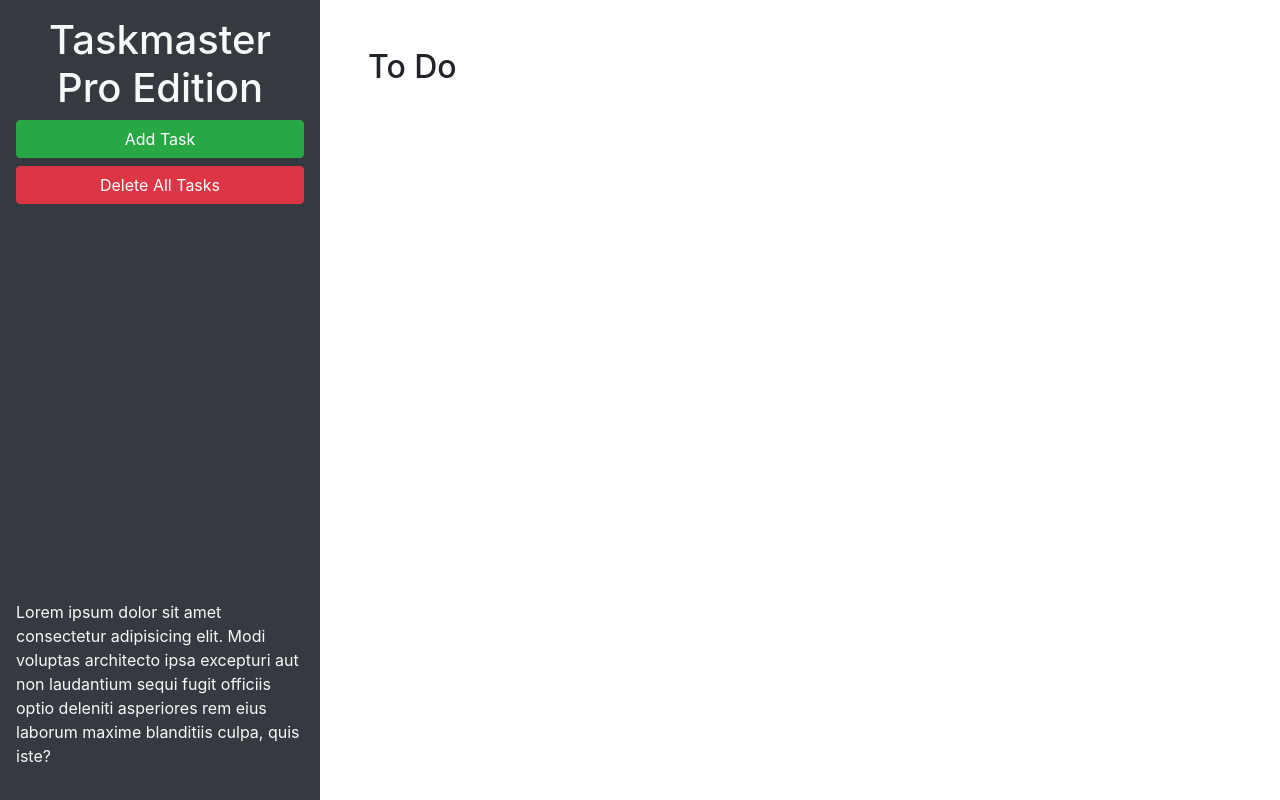
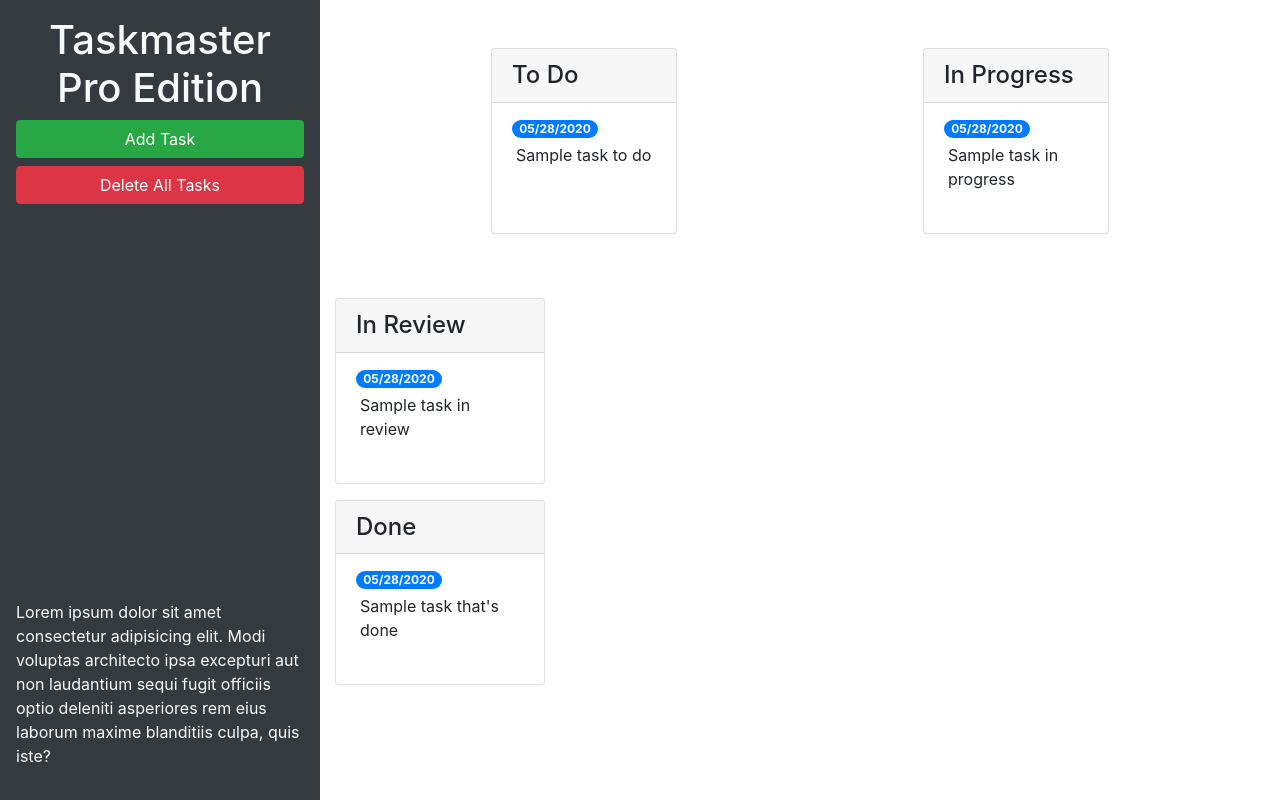
Before and after one commit to CDMurr/taskmaster-pro, a plain HTML site: page index.html in a window 1280 px wide. Drawn offline with nearby package versions, Linux system fonts and the light colour scheme.

```diff
--- a/index.html
+++ b/index.html
@@ -18,16 +18,76 @@
       <button id="create-task" class="btn btn-block btn-success" data-toggle="modal" data-target="#task-form-modal">Add
         Task</button>
       <button id="remove-tasks" class="btn btn-block btn-danger">Delete All Tasks</button>
-      <p class="mt-auto">Lorem ipsum dolor sit amet consectetur adipisicing elit. Modi voluptas architecto ipsa excepturi aut non
+      <p class="mt-auto">Lorem ipsum dolor sit amet consectetur adipisicing elit. Modi voluptas architecto ipsa
+        excepturi aut non
         laudantium sequi fugit officiis optio deleniti asperiores rem eius laborum maxime blanditiis culpa, quis iste?
       </p>
     </header>
     <main class="col-12 col-lg-9">
-      <div class="m-5">
-        <h2>To Do</h2>
-        <ul id="list-toDo" class="list-group"> </ul>
+      <div class="m-5 row justify-content-around">
+        <!-- todo start -->
+        <div class="col-12 col-md-6 col-xl-3 mb-3">
+          <div class="card">
+            <h4 class="card-header">
+              To Do
+            </h4>
+            <ul id="list-toDo" class="list-group list-group-flush">
+              <li class="list-group-item">
+                <span class="badge badge-primary badge-pill">05/28/2020</span>
+                <p class="m-1">Sample task to do</p>
+              </li>
+            </ul>
+          </div>
+        </div>
+        <!-- todo end -->
+        <!-- in progress start -->
+        <div class="col-12 col-md-6 col-xl-3 mb-3">
+          <div class="card">
+            <h4 class="card-header">
+              In Progress
+            </h4>
+            <ul id="list-inProgress" class="list-group list-group-flush">
+              <li class="list-group-item">
+                <span class="badge badge-primary badge-pill">05/28/2020</span>
+                <p class="m-1">Sample task in progress</p>
+              </li>
+            </ul>
+          </div>
+        </div>
+        <!-- in progress end -->
       </div>
-    </main>
+      <!-- in review start -->
+      <div class="col-12 col-md-6 col-xl-3 mb-3">
+        <div class="card">
+          <h4 class="card-header">
+            In Review
+          </h4>
+          <ul id="list-inReview" class="list-group list-group-flush">
+            <li class="list-group-item">
+              <span class="badge badge-primary badge-pill">05/28/2020</span>
+              <p class="m-1">Sample task in review</p>
+            </li>
+          </ul>
+        </div>
+      </div>
+      <!-- in review end -->
+      <!-- done start -->
+      <div class="col-12 col-md-6 col-xl-3 mb-3">
+        <div class="card">
+          <h4 class="card-header">
+            Done
+          </h4>
+          <ul id="list-done" class="list-group list-group-flush">
+            <li class="list-group-item">
+              <span class="badge badge-primary badge-pill">05/28/2020</span>
+              <p class="m-1">Sample task that's done</p>
+            </li>
+          </ul>
+        </div>
+      </div>
+      <!-- done end -->
+  </div>
+  </main>
   </div>
 
   <!-- Modal -->
@@ -45,11 +105,11 @@
           <form>
             <div class="form-group">
               <label for="modalTaskDescription">Task description</label>
-              <textarea id="modalTaskDescription" rows="3"></textarea>
+              <textarea id="modalTaskDescription" rows="3" class="form-control"></textarea>
             </div>
             <div class="form-group">
               <label for="modalDueDate">Due date</label>
-              <input type="text" id="modalDueDate" placeholder="mm/dd/yyyy" autocomplete="off" />
+              <input type="text" class="form-control" id="modalDueDate" placeholder="mm/dd/yyyy" autocomplete="off" />
             </div>
           </form>
         </div>
```
